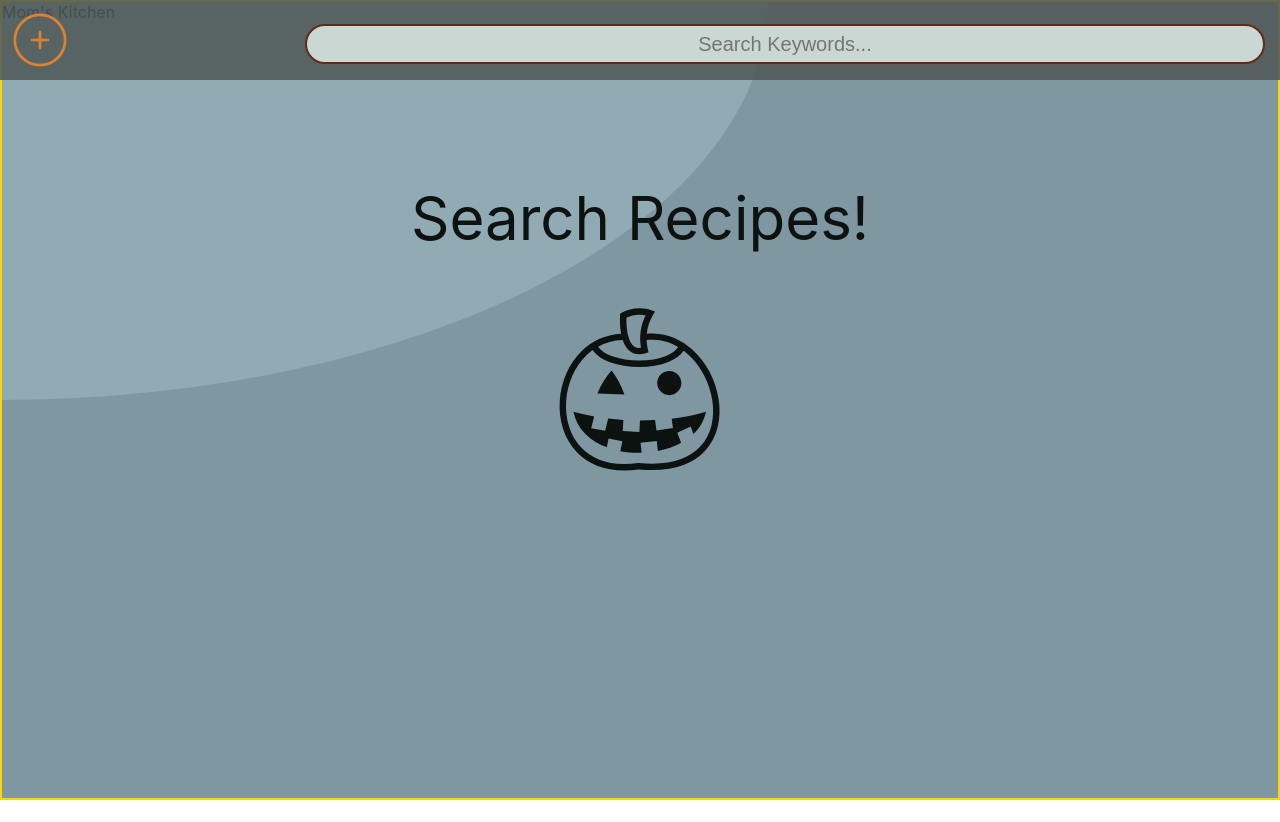
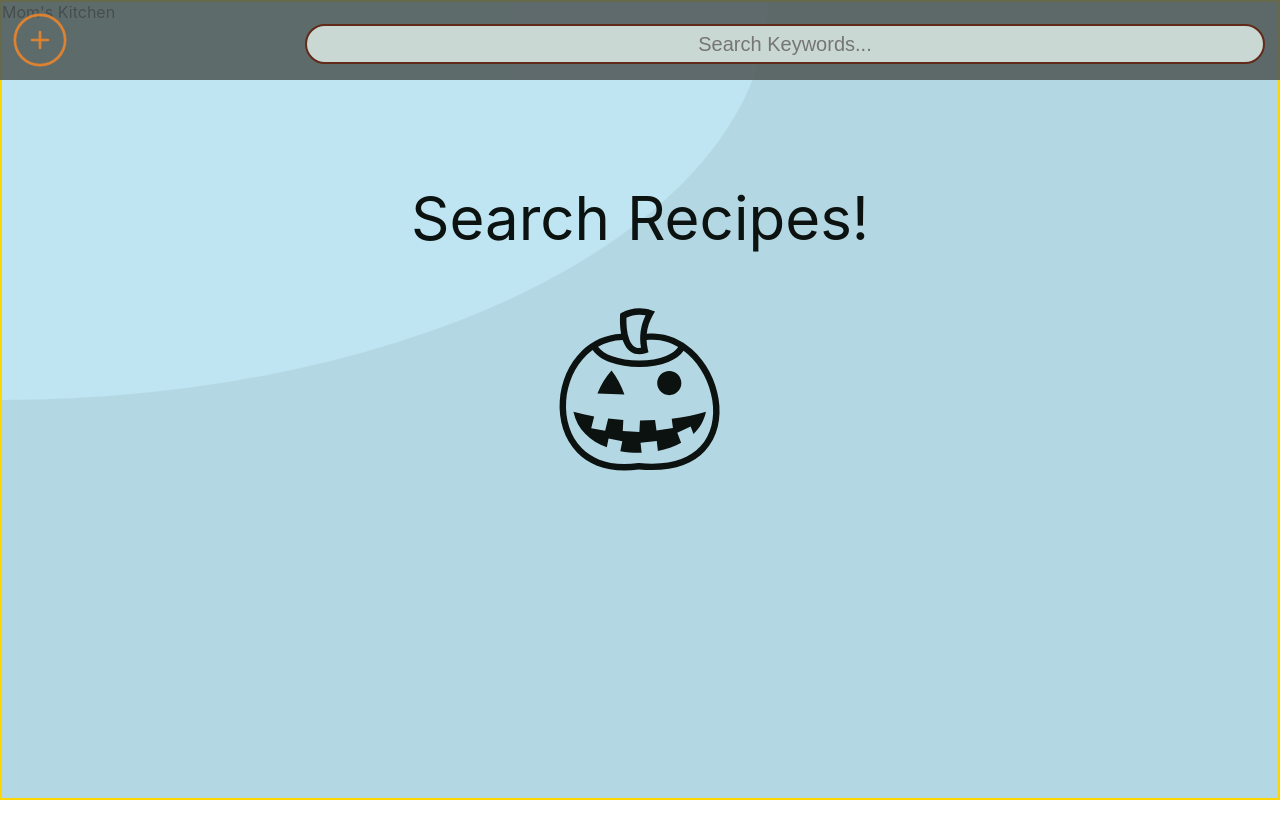
Before and after one commit to barbedStingray/burnt-offerings, a React (Create React App) app: page / in a window 1280 px wide. Built offline with nearby package versions, Linux system fonts and the light colour scheme.

Commit message:
color change

```diff
--- a/src/App.css
+++ b/src/App.css
@@ -1,34 +1,42 @@
 * {
- margin: 0;
- padding: 0;
- box-sizing: border-box;
+    margin: 0;
+    padding: 0;
+    box-sizing: border-box;
 }
 
 
 :root {
-    --blueZero: #a0c0ca;
+    /* originals */
+    /* --blueThree: #5e7d82; */
     --blueOne: #90abb3;
     --blueTwo: #7e97a1;
-    /* --blueThree: #637679; */
-    --blueThree: #5e7d82;
+    --blueThree: #637679;
     --blueFour: #3c4b54;
-
+    --darkRed: #622a19;
+    --brickRed: #412112;
+    --orange: #dd8231;
+    --yellow: #fae35e;
     --featherGrey: #c9d8d2;
     --steelGrey: #80766d;
     --darkGrey: #505857dd;
     --black: #0c1210;
 
-    --darkRed: #622a19;
-    --brickRed: #412112;
-    --orange: #dd8231;
-    --yellow: #fae35e;
+/* colors I Like */
+    --background-blue-one: #bee5f1;
+    --background-blue-two: #b4d8e3;
+
+
+    --blueThree: #a5c1c5;
+
+
 
 }
 
 .burnt-offerings {
-    background-color: var(--blueTwo);
+    background-color: var(--background-blue-two);
     color: var(--black)
 }
+
 a {
     text-decoration: none;
     /* color: inherit */
@@ -38,7 +46,7 @@ a {
 .quarterCircle {
     width: 60%;
     height: 50%;
-    background-color: var(--blueOne);
+    background-color: var(--background-blue-one);
     border-bottom-right-radius: 100%;
     position: absolute;
     top: 0;
--- a/src/RecipeHomePage/RecipeHomePage.css
+++ b/src/RecipeHomePage/RecipeHomePage.css
@@ -207,8 +207,8 @@
 }
 
 .cardDisplay {
-    border: 1px solid var(--darkRed);
-    background-color: var(--blueZero);
+    border: 2px solid var(--darkRed);
+    background-color: var(--blueThree);
     color: var(--black);
     height: 95%;
     width: 100%;
```
